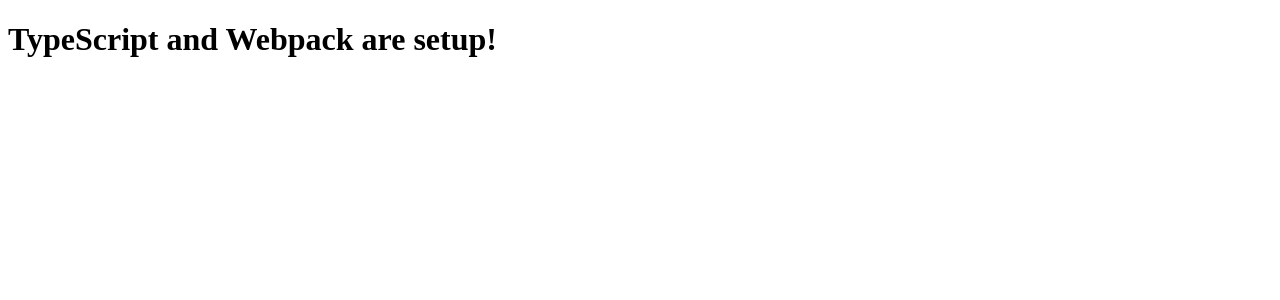
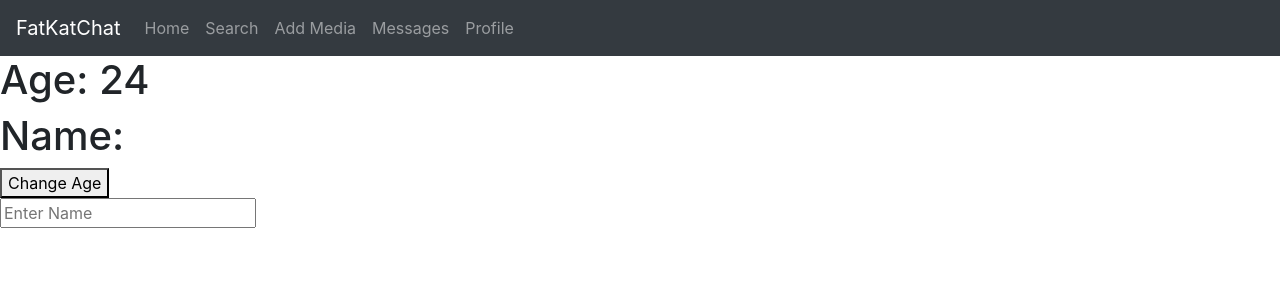
Before and after one commit to StevenPapalia/coverLetterGenerator, a React app in the folder webClient/: page / in a window 1280 px wide. Shown: the top 300 px of the page. Built offline with nearby package versions, Linux system fonts and the light colour scheme.

Commit message:
setup redux with unrelated example

```diff
--- /dev/null
+++ b/webClient/src/App.tsx
@@ -0,0 +1,32 @@
+import React from 'react';
+import TopTabBar from './TopTabBar';
+
+interface Props {
+  age: number;
+  name: string;
+  onAgeButtonClick(): void;
+  changeName(name: string): void;
+}
+
+export const App: React.FC<Props> = ({ age, name, onAgeButtonClick, changeName }) => {
+  const handleNameChange = (e:  React.ChangeEvent<HTMLInputElement>) => {
+    changeName(e.target.value);
+  }
+  return (
+    <div>
+      <TopTabBar />
+      <h1>Age: {age}</h1>
+      <h1>Name: {name}</h1>
+      <button onClick={onAgeButtonClick}>Change Age</button>
+      <form>
+        <input
+          type="text"
+          placeholder="Enter Name"
+          value={name}
+          onChange={handleNameChange}
+        >
+        </input>
+      </form>
+    </div>
+  );
+}
--- /dev/null
+++ b/webClient/src/actions.ts
@@ -0,0 +1,23 @@
+import { App } from "./App"
+import { AppEvents } from "./events"
+
+const makeAction = <T extends AppEvents, P>(type: T) => (payload: P) => {
+  return {
+    type,
+    payload,
+  }
+}
+
+export const SetName = makeAction<AppEvents.SET_NAME, string>(AppEvents.SET_NAME);
+
+export const SetAge = makeAction<AppEvents.SET_AGE, number>(AppEvents.SET_AGE);
+
+interface IStringMap<T> { [key: string]: T }
+type IAnyFunction = (...args: any[]) => any;
+type IActionUnion<A extends IStringMap<IAnyFunction>> = ReturnType<A[keyof A]>;
+const actions = {
+  SetName,
+  SetAge,
+}
+
+export type IAction = IActionUnion<typeof actions>;
--- /dev/null
+++ b/webClient/src/container.ts
@@ -0,0 +1,30 @@
+import { App as Component } from './App';
+import { compose } from 'redux';
+import { connect } from 'react-redux';
+import { Dispatch } from 'react';
+import { IAction, SetAge, SetName } from './actions';
+import { IAppState } from './store';
+
+const mapStateToProps = (state: IAppState) => {
+  return {
+    age: state.app.age,
+    name: state.app.name,
+  };
+};
+
+const mapDispatchToProps = (dispatch: Dispatch<IAction>) => {
+  return {
+    onAgeButtonClick: () => dispatch(SetAge(Math.floor(Math.random() * 100))),
+    changeName: (char: string) => {
+      console.log(char);
+      dispatch(SetName(char));
+    },
+  };
+};
+
+export const App = compose(
+  connect(
+    mapStateToProps,
+    mapDispatchToProps
+  )
+)(Component);
--- /dev/null
+++ b/webClient/src/events.ts
@@ -0,0 +1,4 @@
+export enum AppEvents {
+  SET_NAME = "APP/SET_NAME",
+  SET_AGE = "APP/SET_AGE",
+}
--- a/webClient/src/index.tsx
+++ b/webClient/src/index.tsx
@@ -1,4 +1,13 @@
 import React from 'react';
 import ReactDOM from 'react-dom';
+import 'bootstrap/dist/css/bootstrap.min.css';
+import { Provider } from 'react-redux';
+import { App } from './container';
+import { store } from './store';
 
-ReactDOM.render(<h1>TypeScript and Webpack are setup!</h1>, document.getElementById("root"));
+ReactDOM.render(
+  <Provider store={store}>
+    <App />
+  </Provider>,
+  document.getElementById("root")
+);
--- /dev/null
+++ b/webClient/src/reducer.ts
@@ -0,0 +1,23 @@
+import { AppEvents } from "./events";
+import { IAction } from "./actions";
+
+
+export interface IState {
+  age: number;
+  name: string;
+}
+
+const initState: IState = {
+  age: 24,
+  name: "",
+}
+export const reducer = (state: IState = initState, action: IAction): IState => {
+  switch(action.type) {
+    case AppEvents.SET_NAME:
+      return { ...state, name: action.payload };
+    case AppEvents.SET_AGE:
+      return { ...state, age: action.payload };
+    default:
+      return state;
+  }
+}
--- /dev/null
+++ b/webClient/src/store.ts
@@ -0,0 +1,10 @@
+import { createStore, combineReducers } from "redux";
+import { reducer as appReducer } from "./reducer";
+
+const reducers = combineReducers({
+  app: appReducer,
+});
+
+export type IAppState = ReturnType<typeof reducers>
+
+export const store =  createStore(reducers);
```
